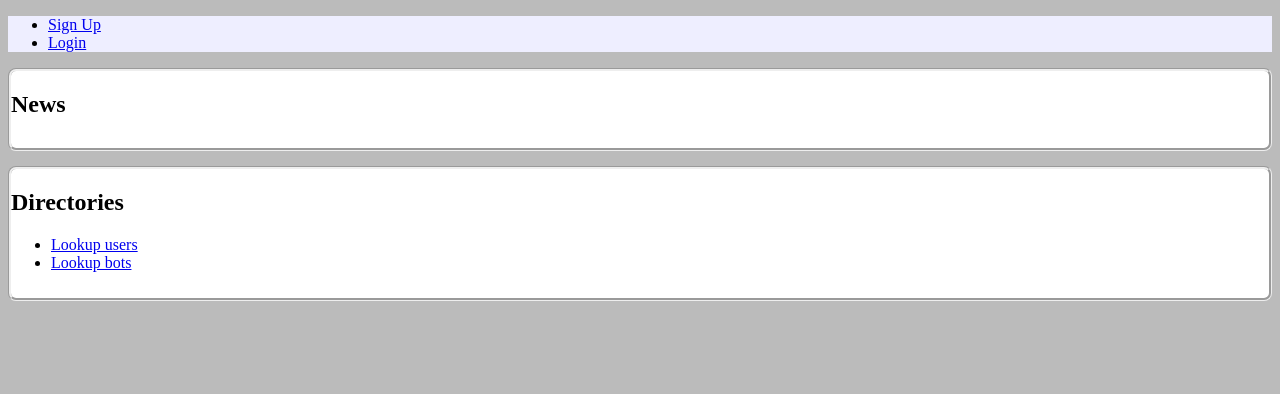
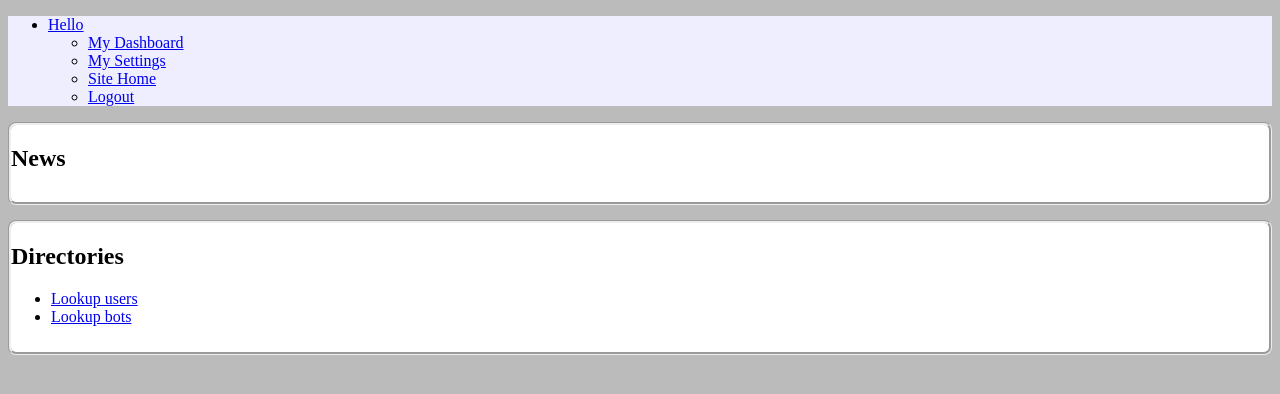
Before and after one commit to NicolasKiely/Robit-Tracker, a Django app: template public/templates/public/index.html in a window 1280 px wide. Shown: the top 394 px of the page. Run offline with Django 3.2, Linux system fonts and the light colour scheme; the template is opened without the code that fills it, so the values that code supplies are empty.

Commit message:
ADD: user dropdown in top navbar

```diff
--- a/common/templates/common/base.html
+++ b/common/templates/common/base.html
@@ -35,8 +35,26 @@
         </a>
       </div>
       <div id="page-nav"><ul class="nav navbar-nav navbar-right">
+        {% if user %}
+        <!-- Account dropdown menu -->
+        <li class="dropdown">
+          <a class="dropdown-toggle" data-toggle="dropdown" href="#">
+            Hello <b>{{ user.username }}</b><span class="caret"></span>
+          </a>
+          <ul class="dropdown-menu">
+            <li><a href="{% url 'user:dashboard' %}">My Dashboard</a></li>
+            <li><a href="{% url 'user:settings' %}">My Settings</a></li>
+            <li><a href="{% url 'index' %}">Site Home</a></li>
+            <li><a href="{% url 'account:logout' %}">Logout</a></li>
+          </ul>
+        </li>
+        {% else %}
+        <!-- Login/Signup menu -->
         <li><a id="signup-link" href="/signup/">Sign Up</a></li>
-        <li><a id="login-link" href="/login/">Login</a></li>
+        <li><a id="login-link" href="{% url 'account:login-form' %}">
+          Login
+        </a></li>
+        {% endif %}
       </ul></div>
     </div></nav>
     {% endblock %}
```
